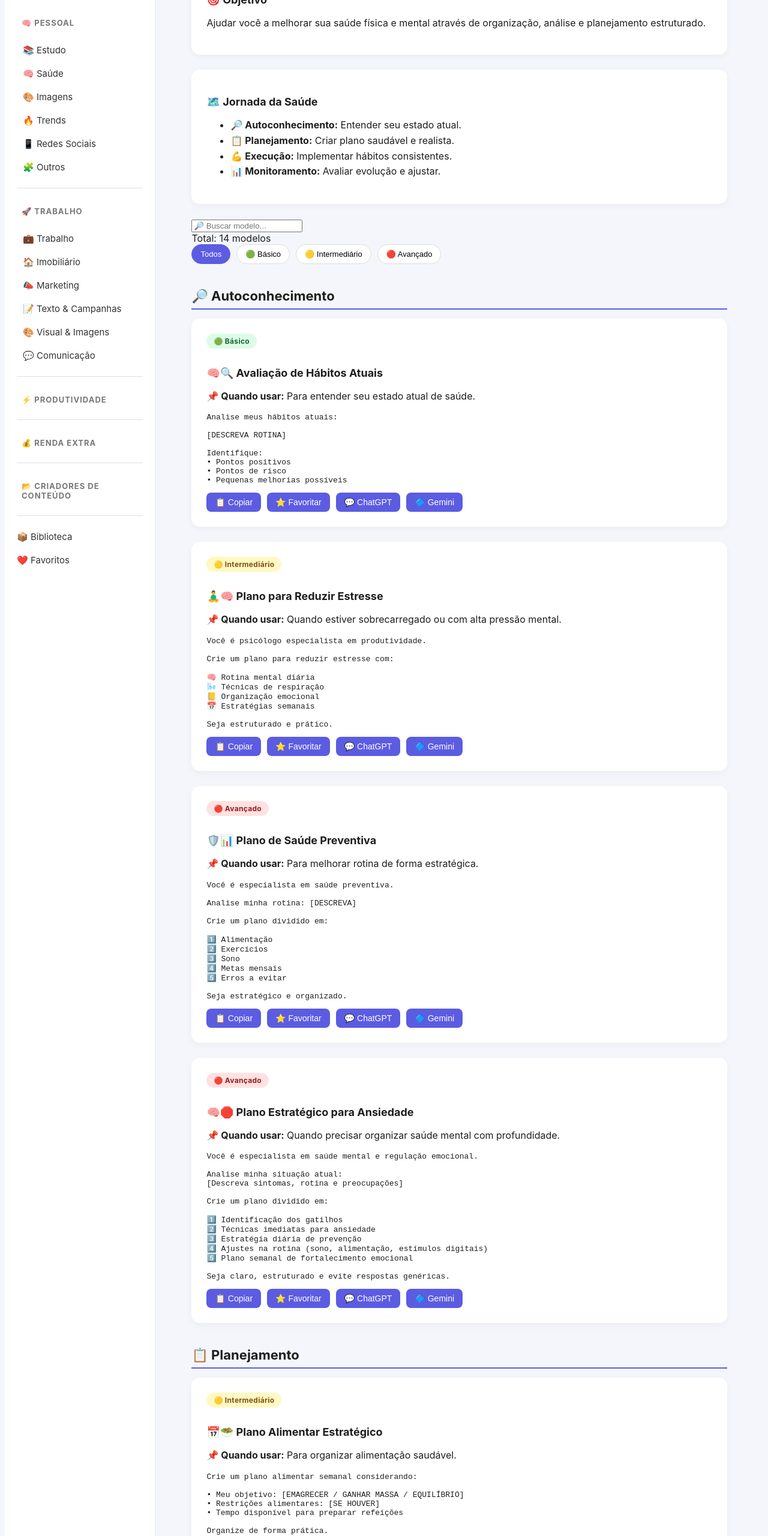
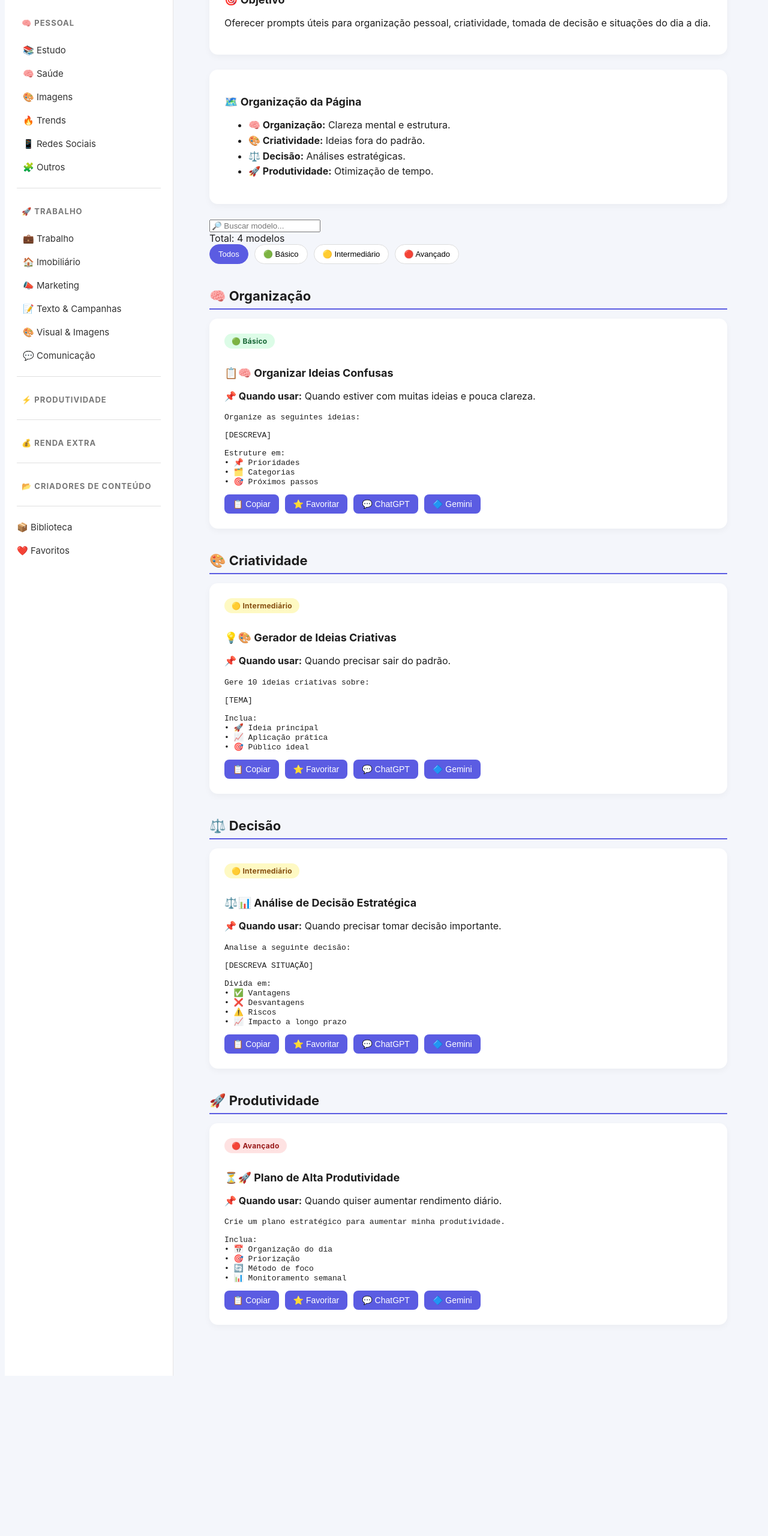
Before and after one commit to jhoncorretor2025-blip/delta-prompts, a plain HTML site: page paginas/saude.html in a window 1280 px wide. Shown: the part 240-2800 px from the top of the page at 60% size. After the commit the page ends 2541 px from the top, so only its background shows below. Drawn offline with Linux system fonts and the light colour scheme.

Commit message:
Update saude.html

```diff
--- a/paginas/saude.html
+++ b/paginas/saude.html
@@ -2,7 +2,7 @@
 <html lang="pt-br">
 <head>
 <meta charset="UTF-8">
-<title>🧠 Saúde Inteligente | Delta Prompts</title>
+<title>🧩 Outros Prompts | Delta Prompts</title>
 <meta name="viewport" content="width=device-width, initial-scale=1.0">
 
 <link rel="stylesheet" href="/delta-prompts/style.css">
@@ -16,26 +16,26 @@
 
 <main>
 
-<h1>🧠💚 Saúde Inteligente com IA</h1>
+<h1>🧩✨ Outros Prompts Estratégicos</h1>
 
 <p>
-Prompts estratégicos para organizar saúde física, mental e hábitos com clareza e consciência.
+Modelos versáteis para situações diversas que não se encaixam em categorias específicas.
 </p>
 
 <section class="card">
   <h3>🎯 Objetivo</h3>
   <p>
-    Ajudar você a melhorar sua saúde física e mental através de organização, análise e planejamento estruturado.
+    Oferecer prompts úteis para organização pessoal, criatividade, tomada de decisão e situações do dia a dia.
   </p>
 </section>
 
 <section class="card">
-  <h3>🗺️ Jornada da Saúde</h3>
+  <h3>🗺️ Organização da Página</h3>
   <ul style="line-height:1.6;">
-    <li><strong>🔎 Autoconhecimento:</strong> Entender seu estado atual.</li>
-    <li><strong>📋 Planejamento:</strong> Criar plano saudável e realista.</li>
-    <li><strong>💪 Execução:</strong> Implementar hábitos consistentes.</li>
-    <li><strong>📊 Monitoramento:</strong> Avaliar evolução e ajustar.</li>
+    <li><strong>🧠 Organização:</strong> Clareza mental e estrutura.</li>
+    <li><strong>🎨 Criatividade:</strong> Ideias fora do padrão.</li>
+    <li><strong>⚖️ Decisão:</strong> Análises estratégicas.</li>
+    <li><strong>🚀 Produtividade:</strong> Otimização de tempo.</li>
   </ul>
 </section>
 
@@ -58,256 +58,72 @@ Prompts estratégicos para organizar saúde física, mental e hábitos com clare
 <script>
 
 const ordemCategorias = [
-"🔎 Autoconhecimento",
-"📋 Planejamento",
-"💪 Execução",
-"📊 Monitoramento"
+"🧠 Organização",
+"🎨 Criatividade",
+"⚖️ Decisão",
+"🚀 Produtividade"
 ];
 
 const prompts = [
 
 {
-categoria:"🔎 Autoconhecimento",
+categoria:"🧠 Organização",
 nivel:"basico",
-titulo:"🧠🔍 Avaliação de Hábitos Atuais",
-quando:"Para entender seu estado atual de saúde.",
-prompt:`Analise meus hábitos atuais:
+titulo:"📋🧠 Organizar Ideias Confusas",
+quando:"Quando estiver com muitas ideias e pouca clareza.",
+prompt:`Organize as seguintes ideias:
 
-[DESCREVA ROTINA]
+[DESCREVA]
 
-Identifique:
-• Pontos positivos
-• Pontos de risco
-• Pequenas melhorias possíveis`
+Estruture em:
+• 📌 Prioridades
+• 🗂️ Categorias
+• 🎯 Próximos passos`
 },
 
 {
-categoria:"📋 Planejamento",
+categoria:"🎨 Criatividade",
 nivel:"intermediario",
-titulo:"📅🥗 Plano Alimentar Estratégico",
-quando:"Para organizar alimentação saudável.",
-prompt:`Crie um plano alimentar semanal considerando:
+titulo:"💡🎨 Gerador de Ideias Criativas",
+quando:"Quando precisar sair do padrão.",
+prompt:`Gere 10 ideias criativas sobre:
 
-• Meu objetivo: [EMAGRECER / GANHAR MASSA / EQUILÍBRIO]
-• Restrições alimentares: [SE HOUVER]
-• Tempo disponível para preparar refeições
+[TEMA]
 
-Organize de forma prática.`
+Inclua:
+• 🚀 Ideia principal
+• 📈 Aplicação prática
+• 🎯 Público ideal`
 },
 
 {
-categoria:"💪 Execução",
+categoria:"⚖️ Decisão",
 nivel:"intermediario",
-titulo:"🏋️‍♂️💪 Plano de Exercícios Personalizado",
-quando:"Para organizar rotina de treino.",
-prompt:`Monte um plano de exercícios para:
+titulo:"⚖️📊 Análise de Decisão Estratégica",
+quando:"Quando precisar tomar decisão importante.",
+prompt:`Analise a seguinte decisão:
 
-• Objetivo: [DEFINA]
-• Tempo disponível por dia
-• Nível atual
+[DESCREVA SITUAÇÃO]
 
-Inclua:
-• Divisão semanal
-• Tipo de treino
-• Duração`
+Divida em:
+• ✅ Vantagens
+• ❌ Desvantagens
+• ⚠️ Riscos
+• 📈 Impacto a longo prazo`
 },
 
 {
-categoria:"📊 Monitoramento",
+categoria:"🚀 Produtividade",
 nivel:"avancado",
-titulo:"📈🧠 Sistema de Acompanhamento de Saúde",
-quando:"Para acompanhar evolução física e mental.",
-prompt:`Crie um sistema de acompanhamento de saúde considerando:
-
-• Alimentação
-• Exercícios
-• Sono
-• Nível de energia
-• Estresse
-
-Organize como planilha ou checklist semanal.`
-},
-
-  {
-categoria:"📋 Planejamento",
-nivel:"basico",
-titulo:"🌅💚 Rotina Diária para Saúde Física e Mental",
-quando:"Para criar hábitos simples e consistentes no dia a dia.",
-prompt:`Crie uma rotina diária simples para melhorar saúde física e mental.
+titulo:"⏳🚀 Plano de Alta Produtividade",
+quando:"Quando quiser aumentar rendimento diário.",
+prompt:`Crie um plano estratégico para aumentar minha produtividade.
 
 Inclua:
-• 🥗 Alimentação equilibrada
-• 🚶 Exercício leve
-• 🌙 Organização do sono
-• 🧠 Pequenos hábitos mentais positivos
-
-Seja prático e fácil de aplicar.`
-},
-
-{
-categoria:"💪 Execução",
-nivel:"basico",
-titulo:"🏋️‍♀️📅 Plano Semanal para Iniciantes",
-quando:"Para começar a treinar de forma equilibrada.",
-prompt:`Monte um plano semanal de exercícios equilibrado para iniciantes.
-
-Inclua:
-• 💪 Dias de treino
-• 🧘 Dias de descanso
-• 🔄 Tipo de exercício por dia
-• ⏱️ Duração recomendada`
-},
-
-{
-categoria:"📋 Planejamento",
-nivel:"intermediario",
-titulo:"🥗🔥 Plano de Emagrecimento Saudável",
-quando:"Para organizar emagrecimento sem soluções radicais.",
-prompt:`Você é nutricionista esportivo.
-
-Crie um plano de emagrecimento saudável dividido em:
-
-🥗 Alimentação
-🏋️ Treino
-🧠 Mentalidade
-📊 Acompanhamento semanal
-
-Evite soluções radicais e foque em consistência.`
-},
-
-{
-categoria:"🔎 Autoconhecimento",
-nivel:"intermediario",
-titulo:"🧘‍♂️🧠 Plano para Reduzir Estresse",
-quando:"Quando estiver sobrecarregado ou com alta pressão mental.",
-prompt:`Você é psicólogo especialista em produtividade.
-
-Crie um plano para reduzir estresse com:
-
-🧠 Rotina mental diária
-🌬️ Técnicas de respiração
-📒 Organização emocional
-📅 Estratégias semanais
-
-Seja estruturado e prático.`
-},
-
-{
-categoria:"🔎 Autoconhecimento",
-nivel:"avancado",
-titulo:"🛡️📊 Plano de Saúde Preventiva",
-quando:"Para melhorar rotina de forma estratégica.",
-prompt:`Você é especialista em saúde preventiva.
-
-Analise minha rotina: [DESCREVA]
-
-Crie um plano dividido em:
-
-1️⃣ Alimentação
-2️⃣ Exercícios
-3️⃣ Sono
-4️⃣ Metas mensais
-5️⃣ Erros a evitar
-
-Seja estratégico e organizado.`
-},
-
-{
-categoria:"💪 Execução",
-nivel:"intermediario",
-titulo:"🚶‍♂️📈 Plano 30 Dias Contra Sedentarismo",
-quando:"Para sair do sedentarismo com metas progressivas.",
-prompt:`Você é especialista em mudança de hábitos.
-
-Crie um plano de 30 dias para sair do sedentarismo.
-
-Inclua:
-• 📅 Metas progressivas
-• 🏃 Evolução semanal
-• 📊 Acompanhamento simples
-• 🧠 Estratégia para manter consistência`
-},
-
-{
-categoria:"🔎 Autoconhecimento",
-nivel:"avancado",
-titulo:"🧠🛑 Plano Estratégico para Ansiedade",
-quando:"Quando precisar organizar saúde mental com profundidade.",
-prompt:`Você é especialista em saúde mental e regulação emocional.
-
-Analise minha situação atual:
-[Descreva sintomas, rotina e preocupações]
-
-Crie um plano dividido em:
-
-1️⃣ Identificação dos gatilhos
-2️⃣ Técnicas imediatas para ansiedade
-3️⃣ Estratégia diária de prevenção
-4️⃣ Ajustes na rotina (sono, alimentação, estímulos digitais)
-5️⃣ Plano semanal de fortalecimento emocional
-
-Seja claro, estruturado e evite respostas genéricas.`
-},
-
-{
-categoria:"💪 Execução",
-nivel:"avancado",
-titulo:"🏆🔥 Plano de Alta Performance Física",
-quando:"Para melhorar desempenho físico de forma estratégica.",
-prompt:`Você é treinador de alta performance.
-
-Crie um plano estratégico para melhorar:
-
-💪 Força
-🏃 Resistência
-🔄 Recuperação
-📊 Monitoramento de progresso
-
-Organize de forma profissional e progressiva.`
-},
-
-  {
-categoria:"📋 Planejamento",
-nivel:"basico",
-titulo:"🍳🥗 Receitas Rápidas e Saudáveis",
-quando:"Para criar refeições saudáveis com o que você já tem em casa.",
-prompt:`Tenho os seguintes ingredientes disponíveis:
-
-🥕 [Ingrediente 1]
-🍗 [Ingrediente 2]
-🥦 [Ingrediente 3]
-
-Sugira uma receita rápida e saudável que eu possa preparar com esses itens.
-
-Inclua:
-• ⏱️ Tempo de preparo
-• 🍽️ Modo de preparo simples
-• 💚 Benefícios nutricionais
-• 🔄 Sugestões de substituição, se necessário
-
-Seja prático e objetivo.`
-},
-
-{
-categoria:"💪 Execução",
-nivel:"basico",
-titulo:"💻🧘 Alongamentos para Quem Trabalha Sentado",
-quando:"Para aliviar tensão física de quem trabalha muitas horas sentado.",
-prompt:`Crie uma rotina de alongamentos de 10 minutos para quem trabalha o dia todo sentado em frente ao computador.
-
-Inclua:
-
-🧍 Alongamentos para pescoço
-💪 Alongamentos para ombros
-🦴 Coluna e lombar
-🦵 Pernas e circulação
-
-Explique:
-• ⏱️ Tempo de cada exercício
-• 🔁 Número de repetições
-• ⚠️ Cuidados importantes
-
-Organize de forma simples e fácil de aplicar no ambiente de trabalho.`
+• 📅 Organização do dia
+• 🎯 Priorização
+• 🔄 Método de foco
+• 📊 Monitoramento semanal`
 }
 
 ];
@@ -397,7 +213,7 @@ const salvos=JSON.parse(localStorage.getItem("deltaPrompts"))||[];
 salvos.push({
 id:Date.now(),
 titulo,
-categoria:"Saúde",
+categoria:"Outros",
 conteudo,
 favorito:true
 });
```
